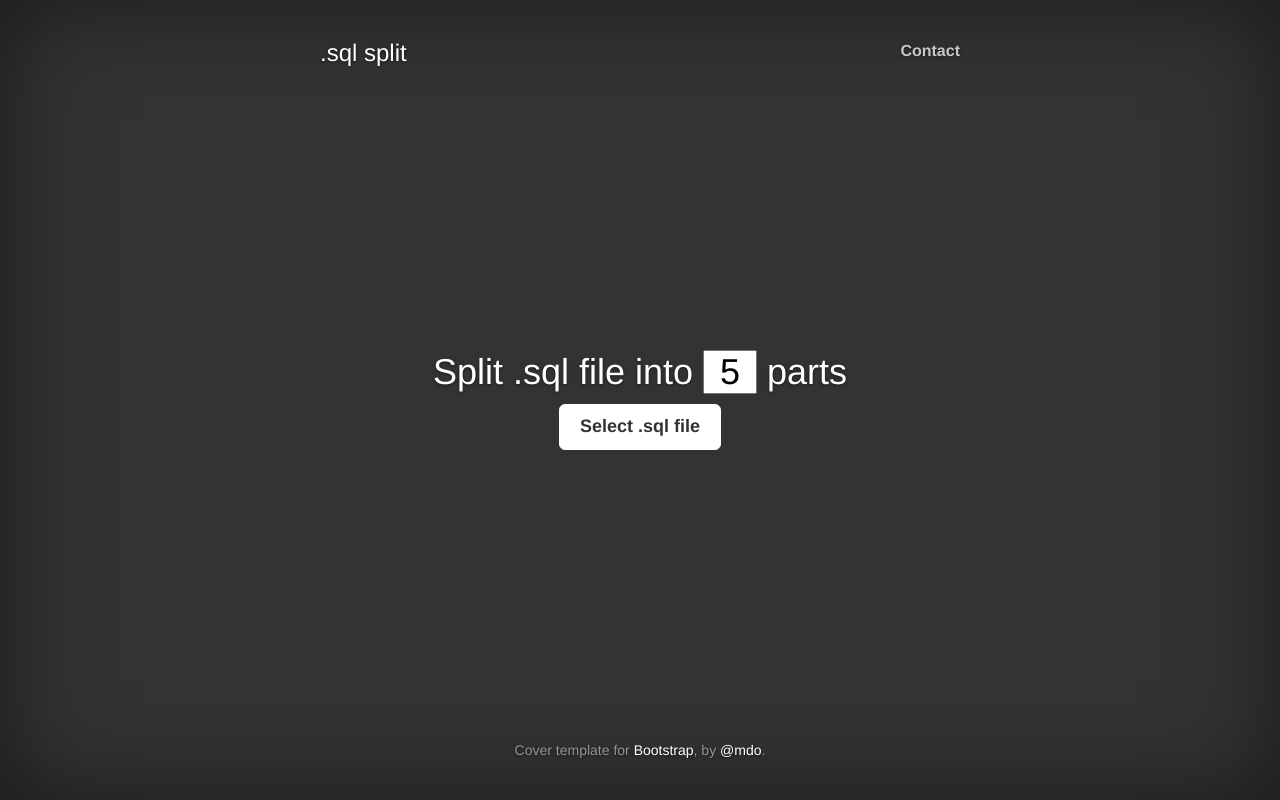
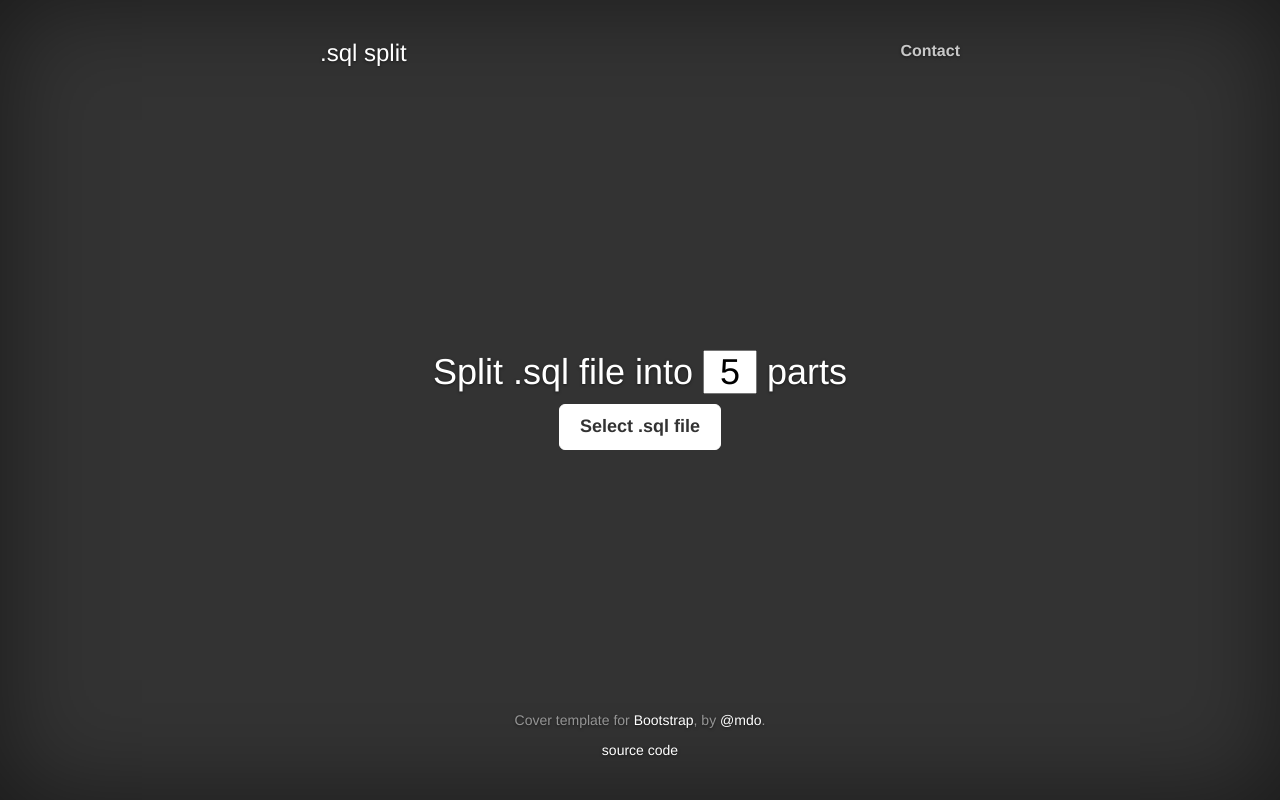
Before and after one commit to sqlsplit/sqlsplit, a PHP site: page / in a window 1280 px wide. Run offline with PHP 8.4, Linux system fonts and the light colour scheme.

Commit message:
add link to github page

```diff
--- a/src/index.php
+++ b/src/index.php
@@ -90,6 +90,7 @@ if (isset($_FILES['file'])) {
 		<div class="mastfoot">
 			<div class="inner">
 				<p>Cover template for <a href="http://getbootstrap.com">Bootstrap</a>, by <a href="https://twitter.com/mdo">@mdo</a>.</p>
+				<p><a href="https://github.com/sqlsplit/sqlsplit">source code</a></p>
 			</div>
 		</div>
 
```
